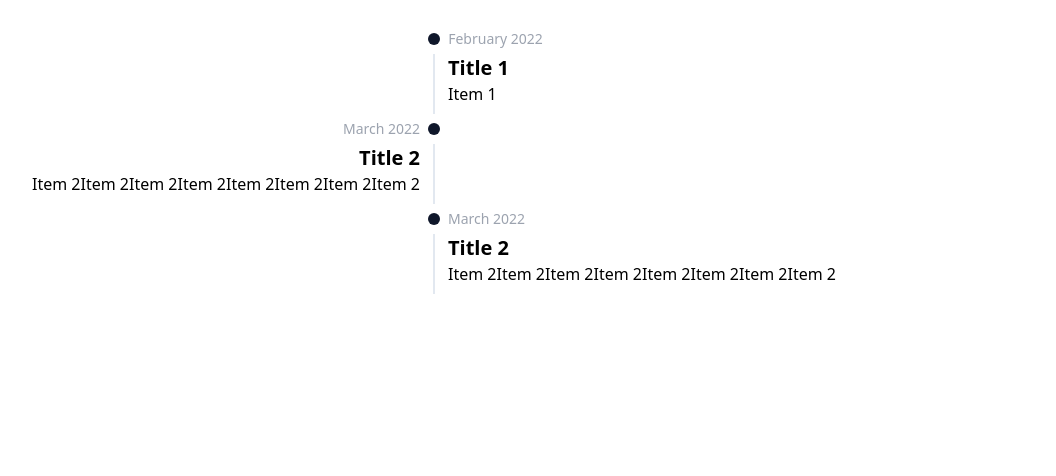
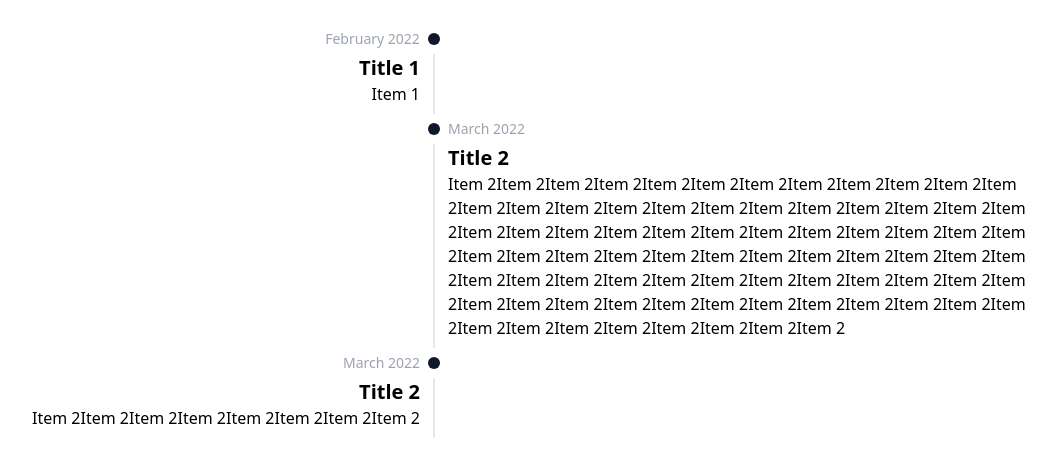
Before and after one commit to iTsygancov/rhtl, a React (Vite) app: page / in a window 1280 px wide. Shown: the top 476 px of the page, without its empty margins (206-1262 px from the left). Built offline with nearby package versions, Linux system fonts and the light colour scheme.

Commit message:
fix: remove contentRef and use css flex

```diff
--- a/src/App.tsx
+++ b/src/App.tsx
@@ -8,8 +8,8 @@ import {
 
 function App() {
   return (
-    <>
-      <Timeline position='alternate'>
+    <div className='container mx-auto'>
+      <Timeline position='alternate-reverse'>
         <TimelineItem>
           <TimelineHeader>
             <TimelineTitle>February 2022</TimelineTitle>
@@ -25,7 +25,16 @@ function App() {
           </TimelineHeader>
           <TimelineContent>
             <h3 className='text-xl font-bold'>Title 2</h3>
-            <div>Item 2Item 2Item 2Item 2Item 2Item 2Item 2Item 2</div>
+            <div>
+              Item 2Item 2Item 2Item 2Item 2Item 2Item 2Item 2Item 2Item 2Item
+              2Item 2Item 2Item 2Item 2Item 2Item 2Item 2Item 2Item 2Item 2Item
+              2Item 2Item 2Item 2Item 2Item 2Item 2Item 2Item 2Item 2Item 2Item
+              2Item 2Item 2Item 2Item 2Item 2Item 2Item 2Item 2Item 2Item 2Item
+              2Item 2Item 2Item 2Item 2Item 2Item 2Item 2Item 2Item 2Item 2Item
+              2Item 2Item 2Item 2Item 2Item 2Item 2Item 2Item 2Item 2Item 2Item
+              2Item 2Item 2Item 2Item 2Item 2Item 2Item 2Item 2Item 2Item 2Item
+              2Item 2Item 2Item 2
+            </div>
           </TimelineContent>
         </TimelineItem>
         <TimelineItem>
@@ -38,7 +47,7 @@ function App() {
           </TimelineContent>
         </TimelineItem>
       </Timeline>
-    </>
+    </div>
   );
 }
 
--- a/src/components/ui/timeline.tsx
+++ b/src/components/ui/timeline.tsx
@@ -252,27 +252,19 @@ const TimelineContent = React.forwardRef<HTMLDivElement, TimelineContentProps>(
       refs: { icon },
       position
     } = useTimelineContext();
-    const contentRef = React.useRef<HTMLDivElement | null>(null);
-    const [width, setWidth] = React.useState(0);
     const isOddIndex = orderindex && orderindex % 2 === 1;
     const isEvenIndex = orderindex && orderindex % 2 === 0;
 
-    React.useEffect(() => {
-      if (contentRef.current) {
-        setWidth(Math.floor(contentRef.current.offsetWidth));
-      }
-    }, []);
-
     return (
-      <div ref={ref} className={cn("flex gap-2", className)} {...props}>
+      <div
+        ref={ref}
+        className={cn("flex w-full justify-center gap-2", className)}
+        {...props}
+      >
         {(position === "default" ||
           (position === "alternate" && isOddIndex) ||
           (position === "alternate-reverse" && isEvenIndex)) && (
-          <div
-            style={{
-              width: width
-            }}
-          ></div>
+          <div className='flex-1'></div>
         )}
         {(position === "left" ||
           position === "default" ||
@@ -286,11 +278,10 @@ const TimelineContent = React.forwardRef<HTMLDivElement, TimelineContentProps>(
         )}
         <div
           className={cn(
-            "pb-2",
+            "flex-1 pb-2",
             position === "alternate" && isEvenIndex && "text-right",
             position === "alternate-reverse" && isOddIndex && "text-right"
           )}
-          ref={contentRef}
         >
           {children}
         </div>
@@ -307,11 +298,7 @@ const TimelineContent = React.forwardRef<HTMLDivElement, TimelineContentProps>(
         {(position === "default-reverse" ||
           (position === "alternate" && isEvenIndex) ||
           (position === "alternate-reverse" && isOddIndex)) && (
-          <div
-            style={{
-              width: width
-            }}
-          ></div>
+          <div className='flex-1'></div>
         )}
       </div>
     );
```
